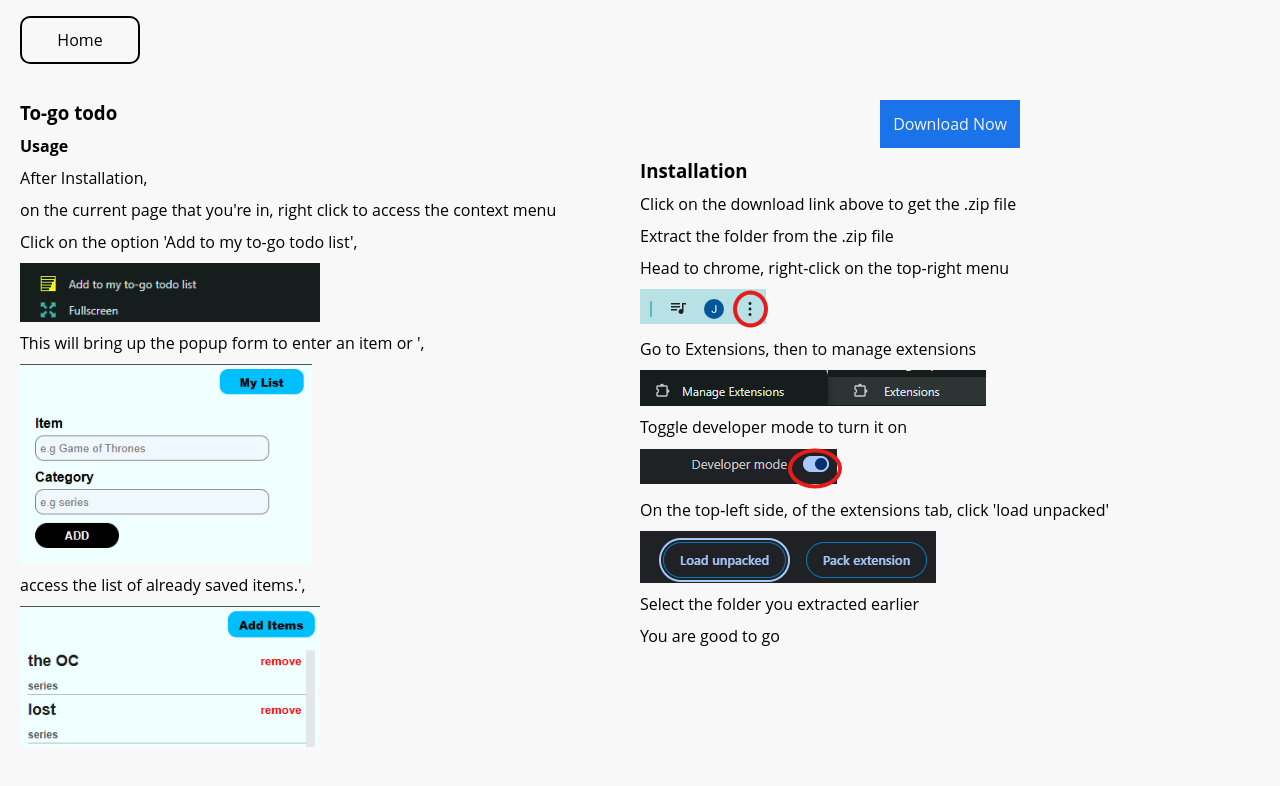
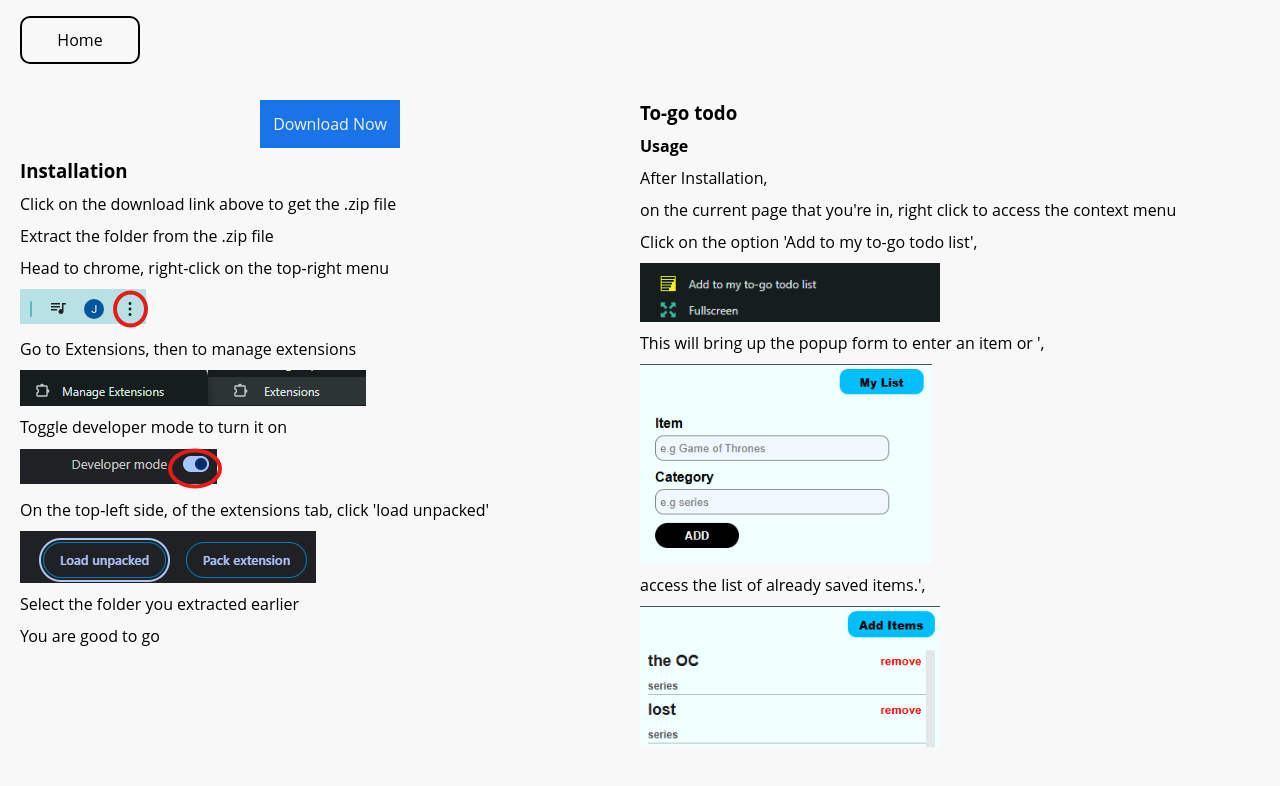
Before and after one commit to Jimmy21048/jimmy-rubia, a React (Create React App) app: page /tutorial/0 in a window 1280 px wide. Shown: the top 786 px of the page. Built offline with nearby package versions, Linux system fonts and the light colour scheme.

Commit message:
uploaded word-plus, added the extension, fixed extensions navigation

```diff
--- a/src/components/Extensions.js
+++ b/src/components/Extensions.js
@@ -1,15 +1,40 @@
 import { Link } from "react-router-dom"
 import { tutorials } from "./tutorialArray"
+import { useState } from "react"
+
 export default function Extensions() {
+    const extCount = 2
+    const[extensions, setExtensions] = useState(1)
+
+    const handlePrevExt = () => {
+        if(extensions === 1) {
+            setExtensions(extCount)
+        } else if(extensions === extCount) {
+            setExtensions(1)
+        } else {
+            setExtensions(prev => prev - 1)
+        }
+    }
+
+    const handleNextExt = () => {
+        if(extensions === 1) {
+            setExtensions(extCount)
+        } else if(extensions === extCount) {
+            setExtensions(1)
+        } else {
+            setExtensions(prev => prev + 1)
+        }
+    }
     return (
         <div className='my-ext'>
         <div className='my-ext-title'>
-            <img src='./images/chrome-logo.jpg' />
+            <img src='./images/chrome-logo.jpg' alt="chrome logo" />
             <h1 >My Extensions</h1>
         </div>
         <div className='my-ext-body'>
-            <button><i class="fa-solid fa-angle-left"></i></button>
-            <div className='ext-item'>
+            <button onClick={handlePrevExt} ><i class="fa-solid fa-angle-left"></i></button>
+
+                <div className='ext-item' style={ extensions === 1 ? {display: 'flex'} : {display: 'none'} }>
                     <h4>To-go todo</h4>
                     <p>
                         An extension for saving your todo items on the go. Save your items anytime, anywhere, as you surf through the internet...
@@ -18,7 +43,16 @@ export default function Extensions() {
                     <Link className='ext-btn ext-btn-bg' to={`/tutorial/${0}`}>Check It Out</Link>
                     <a className="ext-btn ext-btn-sm" download={true} href={tutorials[0].file} >Download Now</a>
                 </div>
-            <button><i className="fa-solid fa-angle-right"></i></button>
+                <div className='ext-item' style={ extensions === 2 ? {display: 'flex'} : {display: 'none'} }>
+                    <h4>Word Plus</h4>
+                    <p>
+                        Word plus is an on-page dictionary that gives the meaning of words/phrases
+                    </p>
+                    <Link className='ext-btn ext-btn-bg' to={`/tutorial/${1}`}>Check It Out</Link>
+                    <a className="ext-btn ext-btn-sm" download={true} href={tutorials[0].file} >Download Now</a>
+                </div>
+
+            <button onClick={handleNextExt} ><i className="fa-solid fa-angle-right"></i></button>
         </div>
 
     </div>
--- a/src/components/Tutorial.js
+++ b/src/components/Tutorial.js
@@ -1,7 +1,7 @@
 import { useParams } from "react-router-dom";
 import Header from "./Header"
 import { tutorials } from './tutorialArray';
-import { Link } from "react-router-dom";
+// import { Link } from "react-router-dom";
 
 export default function Tutorial() {
     const { id } = useParams()
@@ -11,8 +11,24 @@ export default function Tutorial() {
         <div className="tutorial about-body">
             <Header />
             <div className="tutorial-body">
+            <div className="t-b-right">
+                    <a className = "ext-btn" style={{minHeight: '6vh'}} href={item.file} download={true}>Download Now</a>
+                    <h3>Installation</h3>
+                    <p>Click on the download link above to get the .zip file </p>
+                    <p>Extract the folder from the .zip file</p>
+                    <p>Head to chrome, right-click on the top-right menu</p>
+                    <img src="/images/chrome-menu.png" alt="chrome-menu" />
+                    <p>Go to Extensions, then to manage extensions</p>
+                    <img src="/images/manage-ext.png" alt="manage-extensions" />
+                    <p>Toggle developer mode to turn it on</p>
+                    <img src="/images/developer-mode.png" alt="developer-mode"  />
+                    <p>On the top-left side, of the extensions tab, click 'load unpacked'</p>
+                    <img src="/images/load-unpacked.png" alt="load-unpacked" />
+                    <p>Select the folder you extracted earlier</p>
+                    <p>You are good to go</p>
+                </div>
                 <div className="t-b-left">
-                <h3>{item.title}</h3>
+                    <h3>{item.title}</h3>
                     {
                         item.div.map((x) => {
                             if(x.title1) {
@@ -28,22 +44,6 @@ export default function Tutorial() {
                         })
                     }
                 </div>
-                <div className="t-b-right">
-                    <a className = "ext-btn" style={{minHeight: '6vh'}} href={item.file} download={true}>Download Now</a>
-                    <h3>Installation</h3>
-                    <p>Click on the download link above to get the .zip file </p>
-                    <p>Extract the folder from the .zip file</p>
-                    <p>Head to chrome, right-click on the top-right menu</p>
-                    <img src="/images/chrome-menu.png" alt="chrome-menu" />
-                    <p>Go to Extensions, then to manage extensions</p>
-                    <img src="/images/manage-ext.png" alt="manage-extensions" />
-                    <p>Toggle developer mode to turn it on</p>
-                    <img src="/images/developer-mode.png" alt="developer-mode"  />
-                    <p>On the top-left side, of the extensions tab, click 'load unpacked'</p>
-                    <img src="/images/load-unpacked.png" alt="load-unpacked" />
-                    <p>Select the folder you extracted earlier</p>
-                    <p>You are good to go</p>
-                </div>
             </div>
         </div>
     )
--- a/src/components/tutorialArray.js
+++ b/src/components/tutorialArray.js
@@ -14,5 +14,15 @@ export const tutorials = [
 
         ],
         file: "/to-go todo.zip"
+    },
+    {
+        title: "Word Plus",
+        div: [
+            { title1: "Usage" },
+            { content: "After Installation," },
+            { content: "Select a word or phrase in chrome." },
+            { content: "Right click to access the context menu then choose the option 'Find meaning...'" }
+        ]
+
     }
 ]
```
Also changed, not shown: 2 other files (tests, documents, lock files or other folders). Lines whose indentation alone changed are shown as unchanged.
